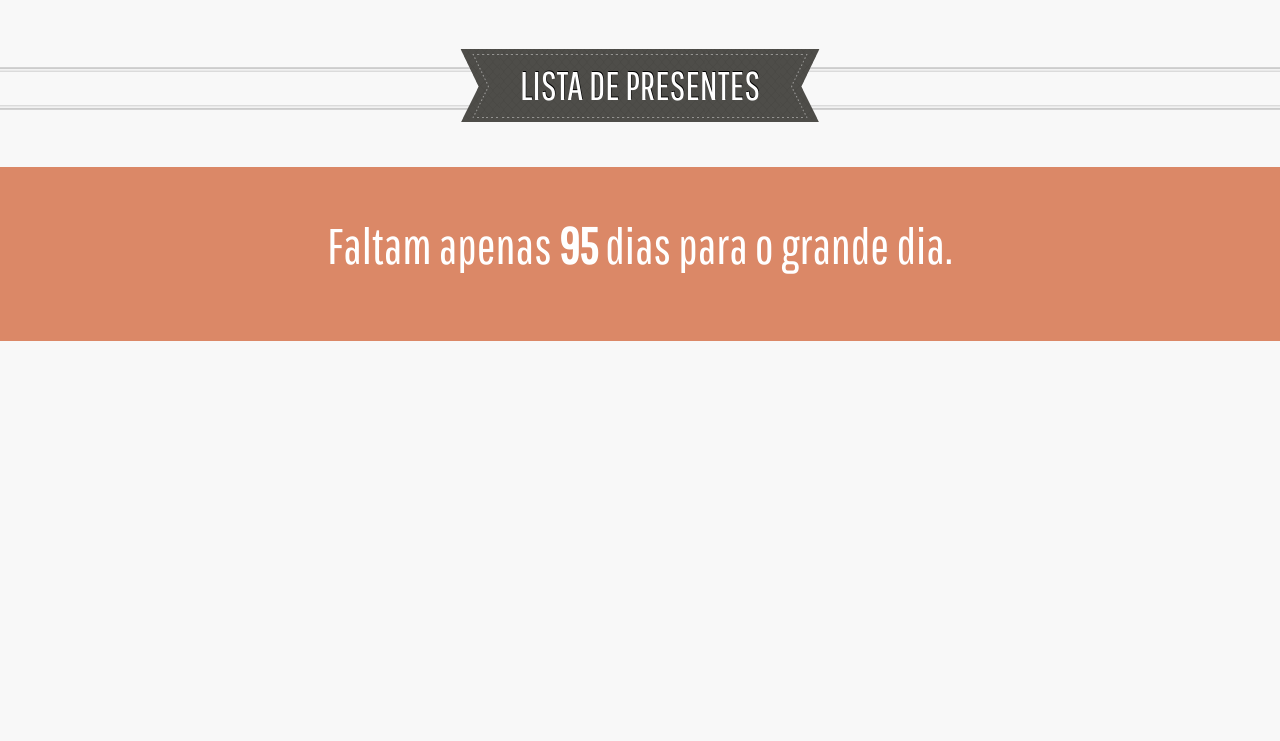
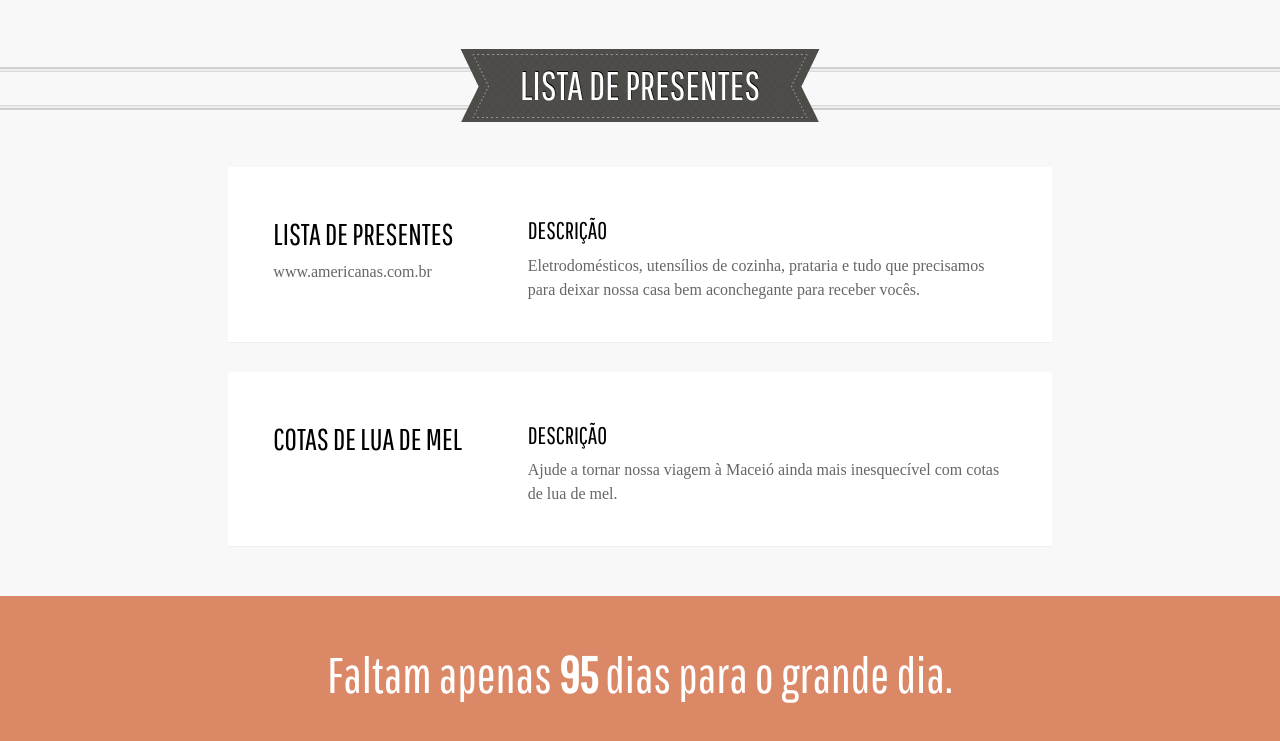
Before and after one commit to rbatista/wedding, a plain HTML site: page index.html in a window 1280 px wide. Shown: the part 2539-3280 px from the top of the page. Before the commit the page ends 2880 px from the top, so only its background shows below. Drawn offline with nearby package versions, Linux system fonts and the light colour scheme; a web font is replaced by a local one.

Commit message:
Add gift-list.

```diff
--- a/css/app.css
+++ b/css/app.css
@@ -364,6 +364,28 @@ and (max-width : 767px) {
     margin-bottom: 5px;
 }
 
+.wish-item {
+    margin-bottom: 30px;
+}
+
+.wish-item a {
+    text-decoration: none;
+    color: #666;
+}
+
+.wish-item h3, .wish-item h2 {
+    color: #000000;
+    /*margin-top: 0px;*/
+    /*margin-bottom: 0px;*/
+}
+
+.wish-item p, .wish-item span {
+  font-family: "Glegoo";
+  font-size: 16px;
+  color: #666666;
+  line-height: 1.5;
+}
+
 #countdown {
   background-color: #db8867;
   min-height: 174px;
@@ -372,3 +394,11 @@ and (max-width : 767px) {
   font-size: 50px;
   line-height: 1;
 }
+
+#countdown {
+    margin-top: 50px;
+}
+
+#countdown p {
+    margin: 0px;
+}
--- a/index.html
+++ b/index.html
@@ -374,18 +374,78 @@
       </header>
     </div>
 
+    <div class="row wish-item">
+      <div class="col-md-2"></div>
+      <div class="col-md-8">
+
+        <a href="https://carrinho.americanas.com.br/lista-de-casamento/pages/BridalRegistryHomePage/bridalRegistryId/01-02-11268880/#" target="_blank">
+          <div class="white-box">
+            <div class="row">
+              <div class="col-md-4">
+                <div class="">
+                  <h2 class="pathway-font text-uppercase">Lista de presentes</h2>
+                  <span>www.americanas.com.br</span>
+                </div>
+              </div> <!-- col-md-4 -->
+              <div class="col-md-8">
+                <div class="description">
+                  <h3 class="pathway-font text-uppercase">Descri&ccedil;&atilde;o</h3>
+                  <p>Eletrodom&eacute;sticos, utens&iacute;lios de cozinha, prataria e tudo que precisamos para deixar nossa casa bem aconchegante para receber vocês.</p>
+                </div>
+              </div>
+            </div> <!-- row -->
+          </div>
+        </a>
+
+      </div>
+      <div class="col-md-2"></div>
+    </div>
+
+    <div class="row wish-item">
+      <div class="col-md-2"></div>
+      <div class="col-md-8">
+
+        <a href="#" target="_blank">
+          <div class="white-box">
+            <div class="row">
+              <div class="col-md-4">
+                <div class="">
+                  <h2 class="pathway-font text-uppercase">Cotas de lua de mel</h2>
+                  <span></span>
+                </div>
+              </div> <!-- col-md-4 -->
+              <div class="col-md-8">
+                <div class="description">
+                  <h3 class="pathway-font text-uppercase">Descri&ccedil;&atilde;o</h3>
+                  <p>Ajude a tornar nossa viagem &agrave; Macei&oacute; ainda mais inesquec&iacute;vel com cotas de lua de mel.</p>
+                </div>
+              </div>
+            </div> <!-- row -->
+          </div>
+        </a>
+
+      </div>
+      <div class="col-md-2"></div>
+    </div>
+
+
+
+    <!-- COUNTDOWN
+    ================================================== -->
     <div id="countdown" ng-controller="CountdownController as countdown">
       <div class="container-fluid">
         <div class="container">
           <div class="row">
-            <div class="col-xs-12 col-md-10 col-md-offset-1">
+          <div class="col-md-2"></div>
+          <div class="col-md-8">
               <div class="pathway-font text-center">
-                <p class="pathway-font hidden-xs uppercase">Faltam apenas <strong class="playfair-font">{{countdown.getRemainingDays()}}</strong> dias para o grande dia.</p>
-                <p class="pathway-font visible-xs uppercase">Faltam apenas<br> <strong class="playfair-font">{{countdown.getRemainingDays()}}</strong><br> dias para o grande dia.</p>
+                <p class="pathway-font uppercase">Faltam apenas <strong class="playfair-font">{{countdown.getRemainingDays()}}</strong> dias para o grande dia.</p>
+                <!--<p class="pathway-font visible-xs uppercase">Faltam apenas<br> <strong class="playfair-font">{{countdown.getRemainingDays()}}</strong><br> dias para o grande dia.</p> -->
               </div>
-            </div>
           </div>
+          <div class="col-md-2"></div>
         </div>
+      </div>
     </div>
 
     <script type="text/javascript">
```
